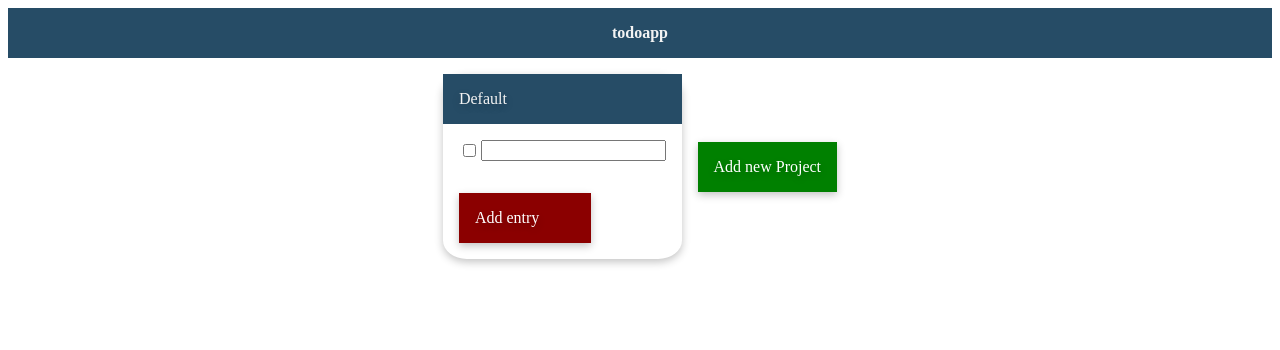
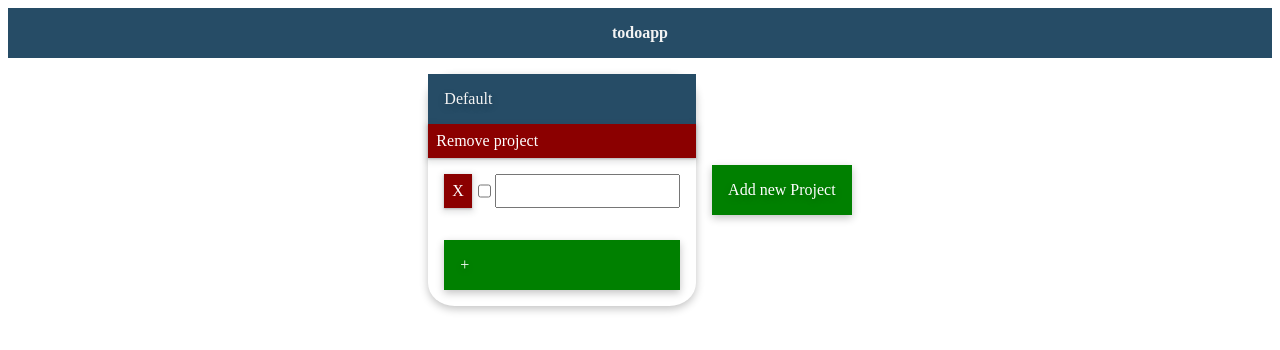
Before and after one commit to srivatsantalkad/todo-list, a website built with webpack: page dist/index.html in a window 1280 px wide. Built offline with nearby package versions, Linux system fonts and the light colour scheme.

Commit message:
Add functionality to remove individual todo entries and projects

```diff
--- a/src/create-project.js
+++ b/src/create-project.js
@@ -3,6 +3,10 @@ import createToDoContainer from "./create-todo";
 export default function createProject(projectTitle) {
     const projectTitleNode = document.createElement('div');
     projectTitleNode.classList.add('project-title-style');
+
+    const projecttitlerapper = document.createElement('div');
+    projecttitlerapper.appendChild(projectTitleNode);
+
 
     const toDoContainer = document.createElement('div');
 
@@ -10,13 +14,25 @@ export default function createProject(projectTitle) {
     addToDo.classList.add('add-entry-style');
 
     projectTitleNode.innerText = projectTitle;
-    addToDo.innerText = 'Add entry';
+    addToDo.innerText = '+';
 
 
     const projectContainer = document.createElement('div');
     projectContainer.classList.add('project-container-style');
 
-    projectContainer.appendChild(projectTitleNode);
+    const deleteProject = document.createElement('div');
+    deleteProject.innerText = "Remove project";
+    deleteProject.classList.add('remove-entry-style');
+    deleteProject.onclick = () => {
+        (projectContainer.parentNode).removeChild(projectContainer);
+    }
+
+
+
+    projecttitlerapper.appendChild(deleteProject)
+    projecttitlerapper.classList.add('projecttitlewrapper');
+
+    projectContainer.appendChild(projecttitlerapper);
     projectContainer.appendChild(toDoContainer);
     projectContainer.appendChild(addToDo);
     createToDoContainer(projectContainer)
--- a/src/create-todo.js
+++ b/src/create-todo.js
@@ -6,6 +6,14 @@ export default function createToDoContainer(projectContainer) {
     toDoContainer.innerText = 'This is the to do container.';
     toDoWrapper.classList.add('to-do-style');
 
+    const toDoRemoveEntryButton = document.createElement('div');
+    toDoRemoveEntryButton.innerText = "X";
+    toDoRemoveEntryButton.classList.add('remove-entry-style');
+
+    toDoRemoveEntryButton.onclick = () => {
+        (projectContainer.childNodes[1]).removeChild(toDoWrapper);
+    }
+    toDoWrapper.append(toDoRemoveEntryButton);
     toDoWrapper.append(toDoCheck);
     toDoWrapper.append(toDoContainer);
     (projectContainer.childNodes[1]).appendChild(toDoWrapper);
--- a/src/load-page.js
+++ b/src/load-page.js
@@ -3,6 +3,8 @@ import createProject from "./create-project";
 export default function loadPage() {
     const projectContainer = createProject("Default");
     const content = document.querySelector('#content');
+
+
 
     content.appendChild(projectContainer);
 
@@ -16,6 +18,8 @@ export default function loadPage() {
         content.appendChild(addProjectButton);
 
     }
+
+
     content.appendChild(addProjectButton);
 
 }
--- a/src/style.css
+++ b/src/style.css
@@ -43,15 +43,9 @@ nav {
     text-shadow: rgba(0, 0, 0, 0.24) 0px 3px 8px;
     margin: 1em;
     color: white;
-    background-color: darkred;
+    background-color: green;
     box-shadow: rgba(0, 0, 0, 0.24) 0px 3px 8px;
     padding: 1em;
-    width: 100px;
-
-}
-.add-entry-style:hover {
-    filter: brightness(80%);
-    cursor: pointer;
 }
 
 .add-project-style {
@@ -62,7 +56,22 @@ nav {
     box-shadow: rgba(0, 0, 0, 0.24) 0px 3px 8px;
     padding: 1em;
 }
-.add-project-style:hover {
+
+
+.remove-entry-style {
+    color: white;
+    background-color: darkred;
+    padding: 0.5em;
+    box-shadow: rgba(60, 64, 67, 0.3) 0px 1px 2px 0px, rgba(60, 64, 67, 0.15) 0px 2px 6px 2px;
+}
+
+.add-project-style:hover, .add-entry-style:hover, .remove-entry-style:hover {
     filter: brightness(80%);
     cursor: pointer;
 }
+
+.projectitlewrapper {
+ display: flex;
+ justify-content: center;
+ align-items: center;
+}
```
Also changed, not shown: dist/main.js.
